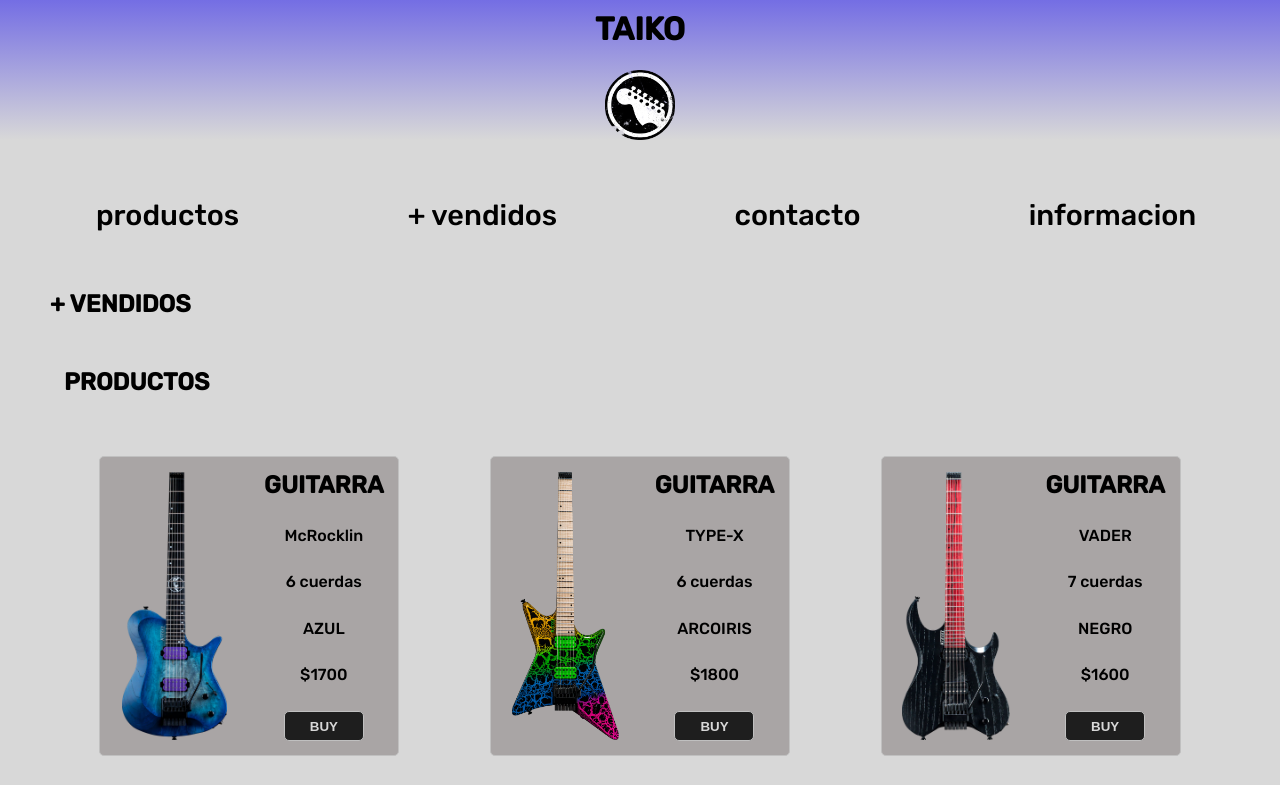
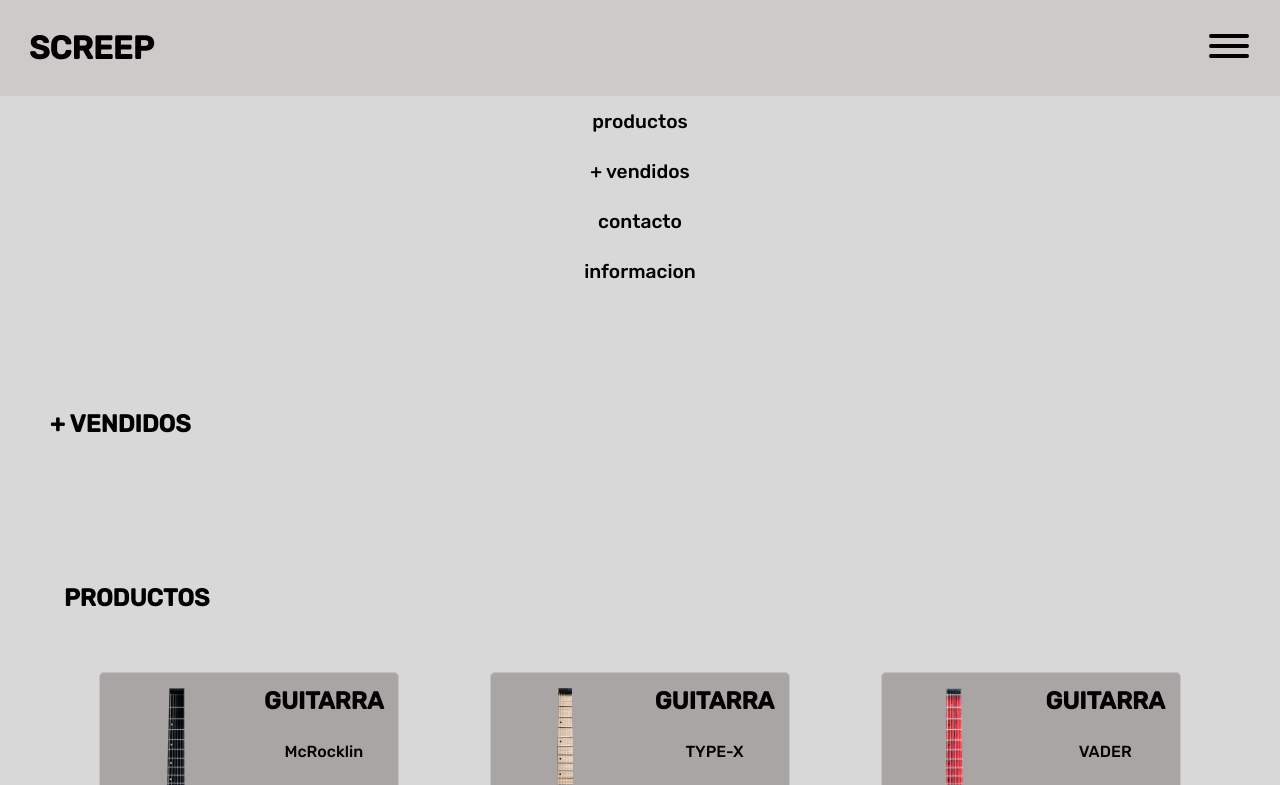
Before and after one commit to CHEIZTAIKO/javascreep, a website: page index.html in a window 1280 px wide. Shown: the top 785 px of the page. Drawn offline with nearby package versions, Linux system fonts and the light colour scheme.

Commit message:
header hamburguesa

```diff
--- a/index.html
+++ b/index.html
@@ -4,17 +4,23 @@
     <meta charset="UTF-8">
     <meta http-equiv="X-UA-Compatible" content="IE=edge">
     <meta name="viewport" content="width=device-width, initial-scale=1.0">
+    <link rel="stylesheet" href="https://cdnjs.cloudflare.com/ajax/libs/hamburgers/1.1.3/hamburgers.css">
     <link rel="stylesheet" href="css/estilos.css">
     <link href="https://fonts.googleapis.com/css2?family=Rubik:wght@500&display=swap" rel="stylesheet">
     <title>javascreep</title>
 </head>
 <body>
 <header>
-    <div class="logo">
-    <h1>TAIKO</h1>
-    <!--lugar para logo-->
-    <img src="img/guitar.png" alt="logo">
+    <div class="cabecera">
+    <h1>SCREEP</h1>
+    <button class="hamburger hamburger-vortex" type="button">
+        <span class="hamburger-box">
+            <span class="hamburger-inner"></span>
+        </span>
+    </button>
     </div>
+</header>
+<aside class="panel">
     <nav>
         <ul>
             <li><a href="#tituloProductos">productos</a></li>
@@ -23,7 +29,7 @@
             <li><a href="#informacion">informacion</a></li>
         </ul>
     </nav>
-</header>
+</aside>
 <main>
     <section class="vendidos" id="vendidos">
         <h2>+ VENDIDOS</h2>
--- a/scss/partials/_formulario.scss
+++ b/scss/partials/_formulario.scss
@@ -1,5 +1,6 @@
 .contacto{
     margin: 50px 50px;
+    padding-top: 6rem;
     h2{
         font-size: 1.5em;
     }
--- a/scss/partials/_general.scss
+++ b/scss/partials/_general.scss
@@ -3,8 +3,15 @@
     padding: 0;
     box-sizing: border-box;
 }
+*::before,*::after{
+    box-sizing: inherit;
+}
+html{
+    scroll-behavior: smooth;
+}
 body{
     background:$color;
     color: $color-2;
     font-family: $fuente;
+    overflow-x:hidden ;
 }
--- a/scss/partials/_header.scss
+++ b/scss/partials/_header.scss
@@ -1,41 +1,32 @@
 @import "../variables/variables";
 
 header{
-.logo{
-    //FLEX
-    display: flex;
-    flex-direction: column;
-    justify-content: space-between;
-    align-items: center;
-    background:linear-gradient(rgba(72, 63, 233, 0.694),rgba(0,0,0,0));
-h1{
-    height: 70px;
+    position:sticky;
+    top: 0;
+    padding: 1rem;
+    background-color: rgb(207, 202, 202);
+    .cabecera{
+        display: flex;
+        flex-direction: row;
+        justify-content: space-between;
+    h1{
     font-size: $titulo;
-    background:linear-gradient(30deg rgba(0, 0, 0, 0.9));
     position: relative;
-    top: 10px;
-}
-img{
-    height: 70px;
+    padding: 13px;
+    }
 }
 }
+.panel{
 nav{
-    margin: 50px 20px;
     ul{
     //NORMALICE
     padding: 0;
-    display: grid;
-    grid-template-columns: repeat(2,1fr);
-    grid-template-rows: repeat(2, 1fr);
-    gap: 20px;
     list-style-type: $nada;
     font-size: 1.2em;
         li{
-            gap:10px;
             //FLEX
-            display: flex;
+            display: block;
             justify-content: center;
-            align-content: center;
             a{
             display: flex;
             justify-content: center;
@@ -43,13 +34,10 @@ nav{
             color:$color-2;
             text-decoration: none;
             height: 50px;
-            width: 150px;
-            border-radius: 5px;
             &:hover{
-                background-color: rgb(51, 155, 230);
-                color: $color-2;
+                background-color: rgb(0, 0, 0);
+                color: $color;
                 transition: all 500ms ease;
-                animation: shadow-pulse 800ms 1 ;
             }
         }
     }
--- a/scss/partials/_informacion.scss
+++ b/scss/partials/_informacion.scss
@@ -1,5 +1,6 @@
 footer{
     .informacion{
+        padding-top: 6rem;
         h2{
             font-size:2em;
         }
--- a/scss/partials/_selectores.scss
+++ b/scss/partials/_selectores.scss
@@ -3,9 +3,5 @@
     flex-direction: column;
     width: 90%;
     margin: 10px auto;
-    .selectores{
-        display: flex;
-        flex-direction: row;
-        justify-content: space-between;
+    padding-top: 6rem;
 }
-}
--- a/scss/partials/_vendidos.scss
+++ b/scss/partials/_vendidos.scss
@@ -1,5 +1,6 @@
 @import "../variables/variables";
 .vendidos{
+    padding-top: 4rem;
     h2{
         font-size: $titulo-2;
         margin: 50px 50px;
```
Also changed, not shown: css/estilos.css.
